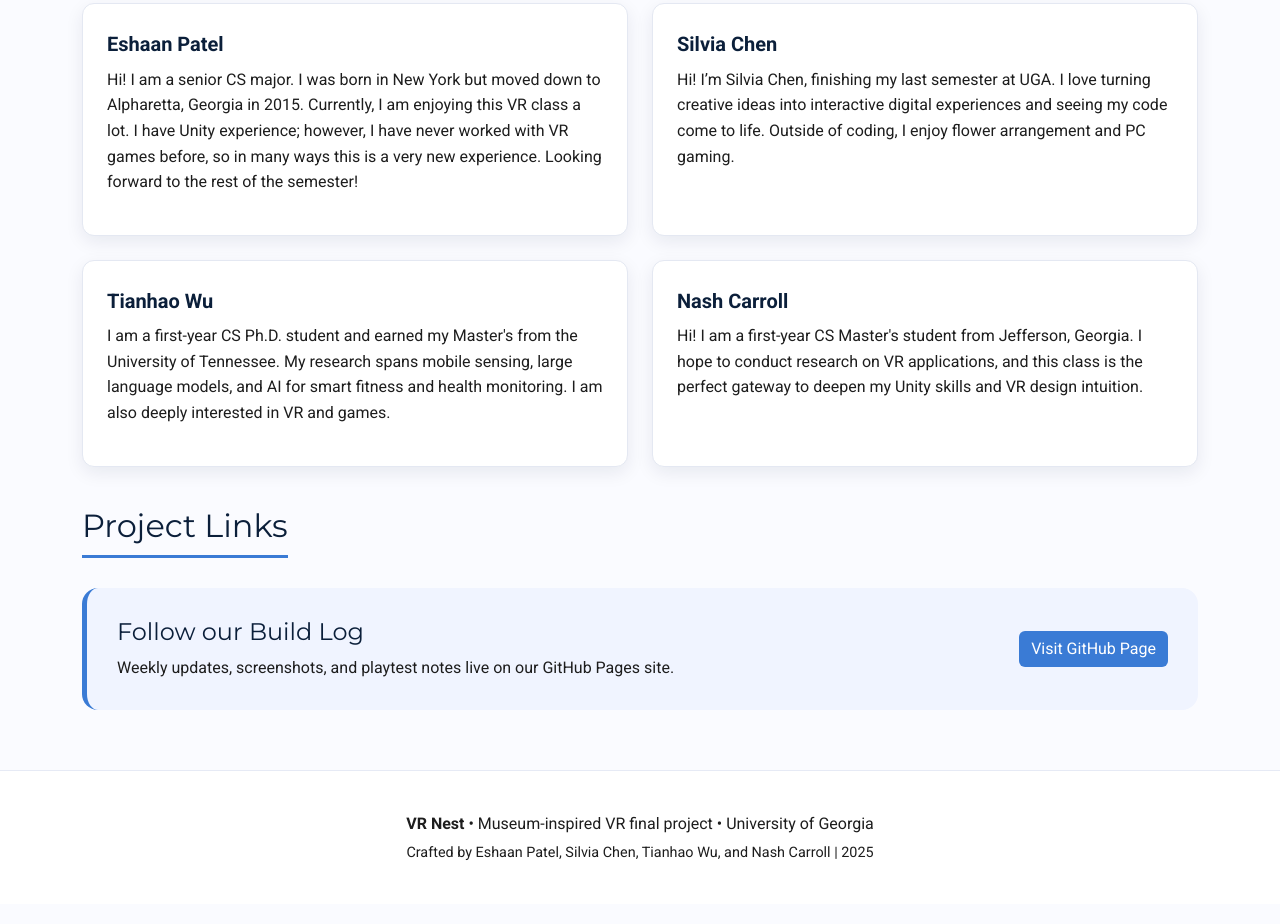
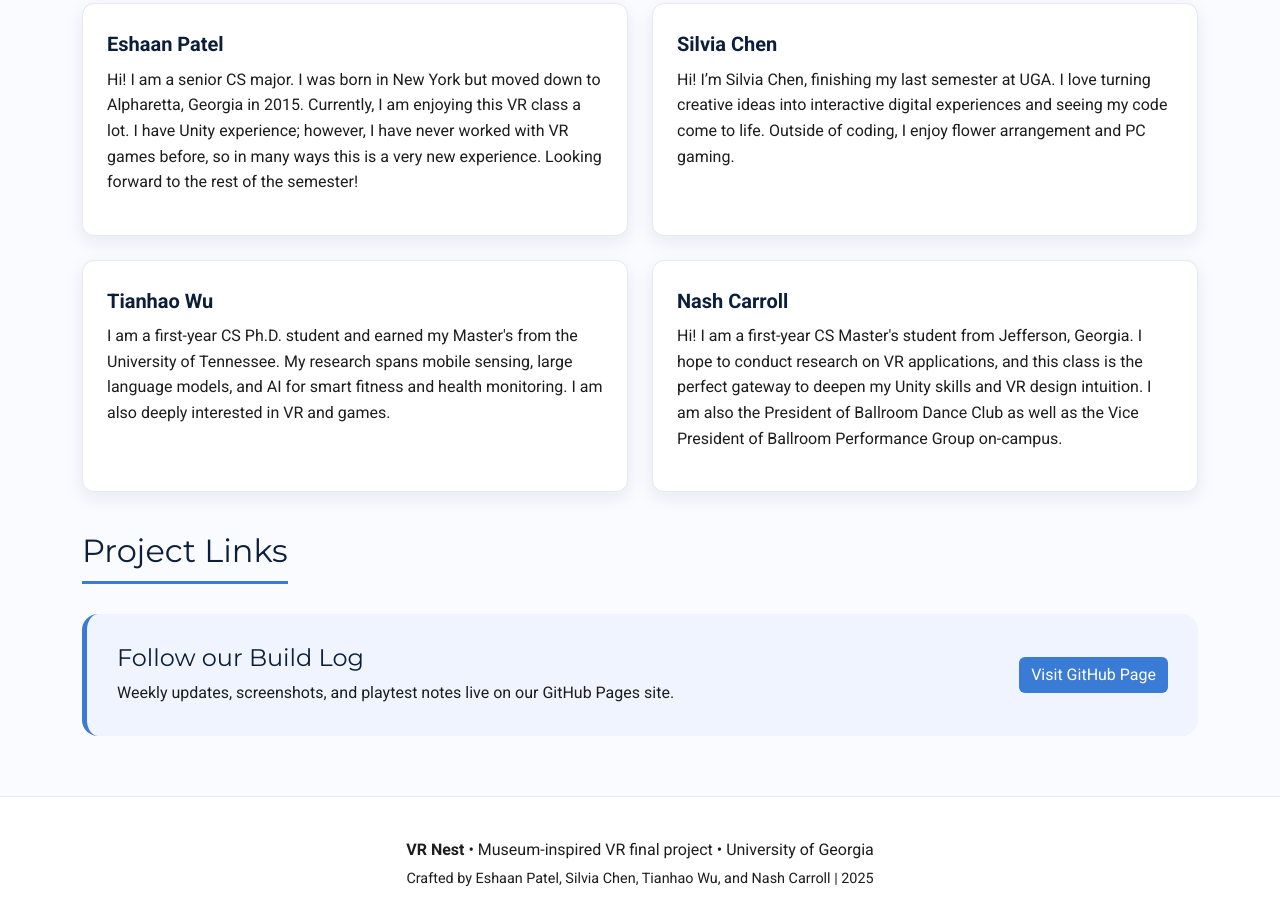
Before and after one commit to ugavr2025/final-project-website-vr-nest, a plain HTML site: page index.html in a window 1280 px wide. Shown: the part 1545-2469 px from the top of the page. Drawn offline with nearby package versions, Linux system fonts and the light colour scheme.

Commit message:
Update bio with additional information

```diff
--- a/index.html
+++ b/index.html
@@ -216,7 +216,7 @@
 				<div class="col-md-6">
 					<div class="bio-card h-100">
 						<p class="bio-name">Nash Carroll</p>
-						<p>Hi! I am a first-year CS Master's student from Jefferson, Georgia. I hope to conduct research on VR applications, and this class is the perfect gateway to deepen my Unity skills and VR design intuition.</p>
+						<p>Hi! I am a first-year CS Master's student from Jefferson, Georgia. I hope to conduct research on VR applications, and this class is the perfect gateway to deepen my Unity skills and VR design intuition. I am also the President of Ballroom Dance Club as well as the Vice President of Ballroom Performance Group on-campus.</p>
 					</div>
 				</div>
 			</div>
```
